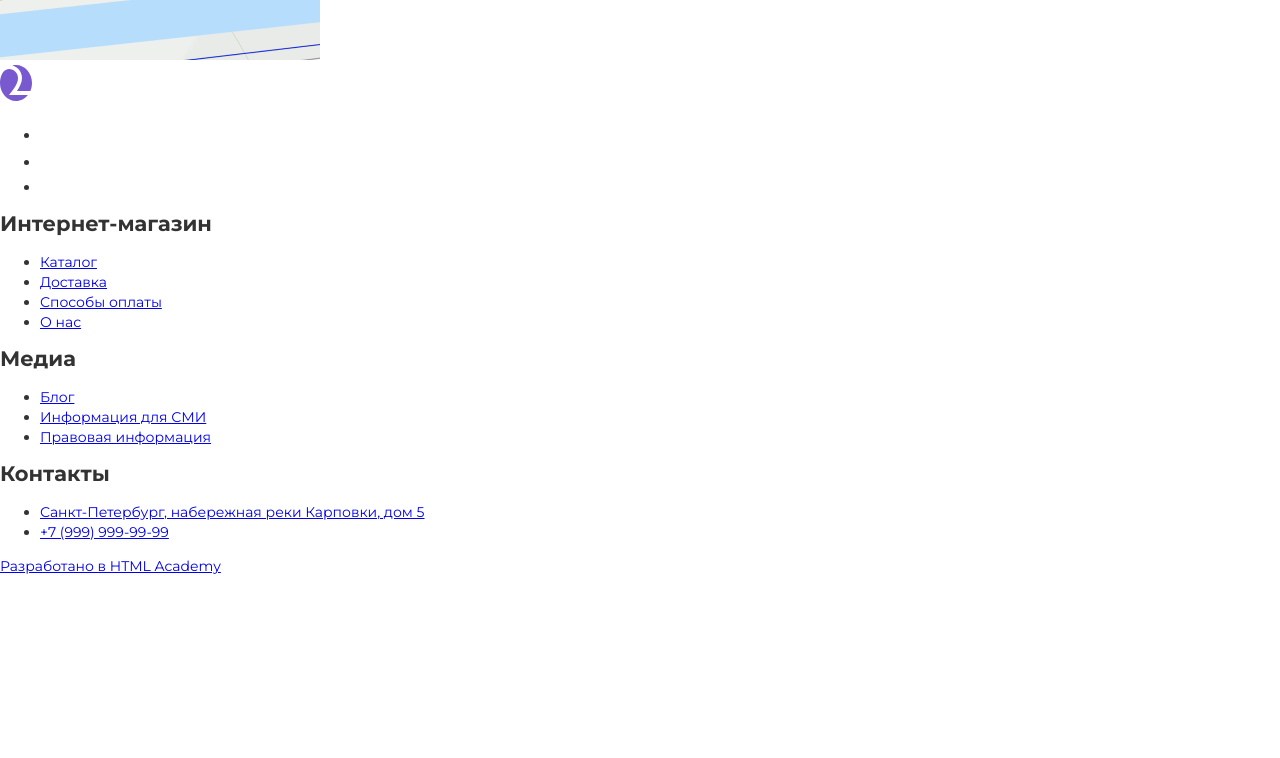
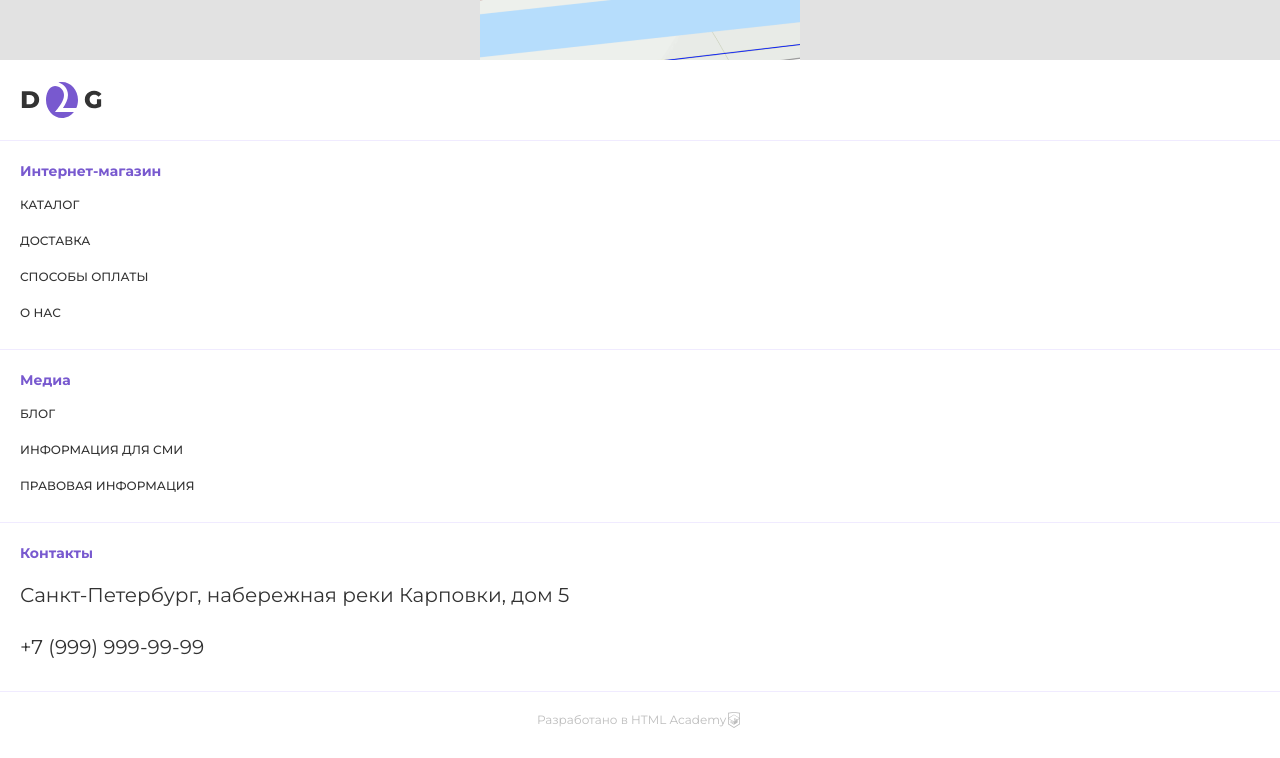
Before and after one commit to abkxj59/Drink2Go, a website: page source/index.html in a window 1280 px wide. Shown: the part 6726-7484 px from the top of the page. Before the commit the page ends 7302 px from the top, so only its background shows below. Drawn offline with nearby package versions, Linux system fonts and the light colour scheme; files that its build step writes are made by us from their sources; files whose address does not match are found by name.

Commit message:
Стилизация футера

```diff
--- a/source/index.html
+++ b/source/index.html
@@ -218,7 +218,7 @@
                 <h4 class="product__heading">Декаф Флэт Уайт</h4>
               </a>
               <p class="product__description">Кофе без кофеина из Эфиопии с натуральным фермерским молоком</p>
-              <p class="product__price">225&#8381</p>
+              <p class="product__price">225&#8381;</p>
               <button class="product__button" type="button">В корзину</button>
             </article>
           </li>
@@ -231,7 +231,7 @@
                 <h4 class="product__heading">Декаф Флэт Уайт</h4>
               </a>
               <p class="product__description">Кофе без кофеина из Эфиопии с натуральным фермерским молоком</p>
-              <p class="product__price">225&#8381</p>
+              <p class="product__price">225&#8381;</p>
               <button class="product__button" type="button">В корзину</button>
             </article>
           </li>
@@ -244,7 +244,7 @@
                 <h4 class="product__heading">Декаф Флэт Уайт</h4>
               </a>
               <p class="product__description">Кофе без кофеина из Эфиопии с натуральным фермерским молоком</p>
-              <p class="product__price">225&#8381</p>
+              <p class="product__price">225&#8381;</p>
               <button class="product__button" type="button">В корзину</button>
             </article>
           </li>
@@ -257,7 +257,7 @@
                 <h4 class="product__heading">Декаф Флэт Уайт</h4>
               </a>
               <p class="product__description">Кофе без кофеина из Эфиопии с натуральным фермерским молоком</p>
-              <p class="product__price">225&#8381</p>
+              <p class="product__price">225&#8381;</p>
               <button class="product__button" type="button">В корзину</button>
             </article>
           </li>
@@ -270,7 +270,7 @@
                 <h4 class="product__heading">Декаф Флэт Уайт</h4>
               </a>
               <p class="product__description">Кофе без кофеина из Эфиопии с натуральным фермерским молоком</p>
-              <p class="product__price">225&#8381</p>
+              <p class="product__price">225&#8381;</p>
               <button class="product__button" type="button">В корзину</button>
             </article>
           </li>
@@ -283,7 +283,7 @@
                 <h4 class="product__heading">Декаф Флэт Уайт</h4>
               </a>
               <p class="product__description">Кофе без кофеина из Эфиопии с натуральным фермерским молоком</p>
-              <p class="product__price">225&#8381</p>
+              <p class="product__price">225&#8381;</p>
               <button class="product__button" type="button">В корзину</button>
             </article>
           </li>
@@ -319,7 +319,7 @@
     <div class="main-footer__field main-footer__field--top footer-top">
       <h2 class="main-footer__heading visually-hidden">Ссылки</h2>
       <a class="footer-top__logo">
-        <img src="img/logo-mobile.svg">
+        <img src="img/logo-tablet.svg" width="82" height="36">
       </a>
       <div class="footer-top__social social">
         <ul class="social__list">
@@ -328,7 +328,10 @@
               <svg class="social__icon social__icon--vk" width="20" height="20">
                 <use xlink:href="img/sprite.svg#icon-vk"></use>
               </svg>
-              <span class="social__text visually-hidden">Вконтакте</span></a>
+              <span class="social__text visually-hidden">
+                Вконтакте
+              </span>
+            </a>
           </li>
           <li class="social__item">
             <a class="social__link social__link--pinterest" href="pinterest.ru">
@@ -336,8 +339,9 @@
                 <use xlink:href="img/sprite.svg#icon-pinterest"></use>
               </svg>
               <span class="social__text visually-hidden">
-                Pinterest</a>
+                Pinterest
               </span>
+            </a>
           </li>
           <li class="social__item">
             <a class="social__link social__link--vk" href="ok.com">
@@ -345,8 +349,9 @@
                 <use xlink:href="img/sprite.svg#icon-ok"></use>
               </svg>
               <span class="social__text visually-hidden">
-                Одноклассники</a>
+                Одноклассники
               </span>
+            </a>
           </li>
         </ul>
       </div>
@@ -389,16 +394,18 @@
       <h2 class="main-footer__heading">Контакты</h2>
       <ul class="main-footer__list">
         <li class="main-footer__list-item">
-          <a class="main-footer__link main-footer__link--adress" href="geo:59.968330,30.317369">Санкт-Петербург, набережная реки Карповки, дом 5</a>
+          <a class="main-footer__link main-footer__link--address" href="geo:59.968330,30.317369">Санкт-Петербург, набережная реки Карповки, дом 5</a>
         </li>
         <li class="main-footer__list-item">
-          <a class="main-footer__link" href="tel:+79999999999">+7 (999) 999-99-99</a>
+          <a class="main-footer__link main-footer__link--tel" href="tel:+79999999999">+7 (999) 999-99-99</a>
         </li>
       </ul>
     </div>
 
-    <div class="main-footer__field main-footer-field--copiright">
-      <a class="main-footer__copiright" href="https://htmlacademy.ru/intensive/adaptive">Разработано в HTML Academy</a>
+    <div class="main-footer__field main-footer__field--copiright">
+      <a class="main-footer__copiright" href="https://htmlacademy.ru/intensive/adaptive">
+        Разработано в HTML Academy
+      </a>
     </div>
   </footer>
 <!-- <script src="js/script.js"></script> -->
--- a/source/less/blocks/footer-top.less
+++ b/source/less/blocks/footer-top.less
@@ -1,4 +1,10 @@
 .footer-top {
-  // .wrapper();
-  // display: flex;
+  .wrapper();
+  display: flex;
+  // justify-content: space-between;
 }
+
+.footer-top__logo {
+  padding: 22px 0;
+  display: flex;
+}
--- a/source/less/blocks/main-footer.less
+++ b/source/less/blocks/main-footer.less
@@ -1,2 +1,51 @@
-.main-footer {
+.main-footer__field {
+  padding: 20px;
+  border-bottom: 1px solid @base-secondary;
+
+  &:last-child {
+    border: none;
+  }
+
+  &--copiright {
+    padding-bottom: 30px;
+  }
 }
+
+.main-footer__heading {
+  .h4-text();
+  margin: 0;
+  margin-bottom: 8px;
+}
+
+.main-footer__list {
+  .reset-list();
+}
+
+.main-footer__link {
+  .reset-link();
+  font-weight: 500;
+  font-size: 12px;
+  line-height: 16px;
+  text-transform: uppercase;
+  color: @base-black;
+  padding: 8px 0;
+  margin-top: 4px;
+
+  &--address,
+  &--tel {
+    .regular-text();
+    text-transform: none;
+  }
+}
+
+.main-footer__copiright {
+  .reset-link();
+  color: @base-grey;
+  font-size: 12px;
+  line-height: 16px;
+  background-image: url("../../img/icon-htmlacademy.svg");
+  background-repeat: no-repeat;
+  width: 206px;
+  background-position-x: 191px;
+  margin: 0 auto;
+}
--- a/source/less/blocks/pagination.less
+++ b/source/less/blocks/pagination.less
@@ -1,11 +1,8 @@
 .pagination {
   .reset-list();
   display: flex;
-  // display: grid;
-  // grid-template-columns: repeat(5, auto);
   flex-wrap: wrap;
-  // gap: 20px;
-  justify-content: space-between;
+  // justify-content: space-between;
   margin-top: 40px;
 }
 
--- a/source/less/blocks/social.less
+++ b/source/less/blocks/social.less
@@ -4,10 +4,18 @@
 }
 
 .social__link {
-  // box-sizing: border-box;
-  display: block;
+  display: flex;
+  justify-content: center;
+  align-items: center;
   width: 40px;
   height: 40px;
-  margin-top: 20px;
+  padding: 20px 0;
+  text-align: center;
+
+  &:last-child {
+    padding-right: 0;
+  }
+}
+.social__item {
   margin-left: 20px;
 }
--- a/source/less/style.less
+++ b/source/less/style.less
@@ -24,8 +24,8 @@
 @import "blocks/product.less";
 @import "blocks/pagination.less";
 
-// @import "blocks/map.less";
+@import "blocks/map.less";
 
-// @import "blocks/main-footer.less";
-// @import "blocks/footer-top.less";
-// @import "blocks/social.less";
+@import "blocks/main-footer.less";
+@import "blocks/footer-top.less";
+@import "blocks/social.less";
```
Also changed, not shown: source/img/icon-htmlacademy.svg (renamed from source/img/icons/icon-htmlacademy.svg).
